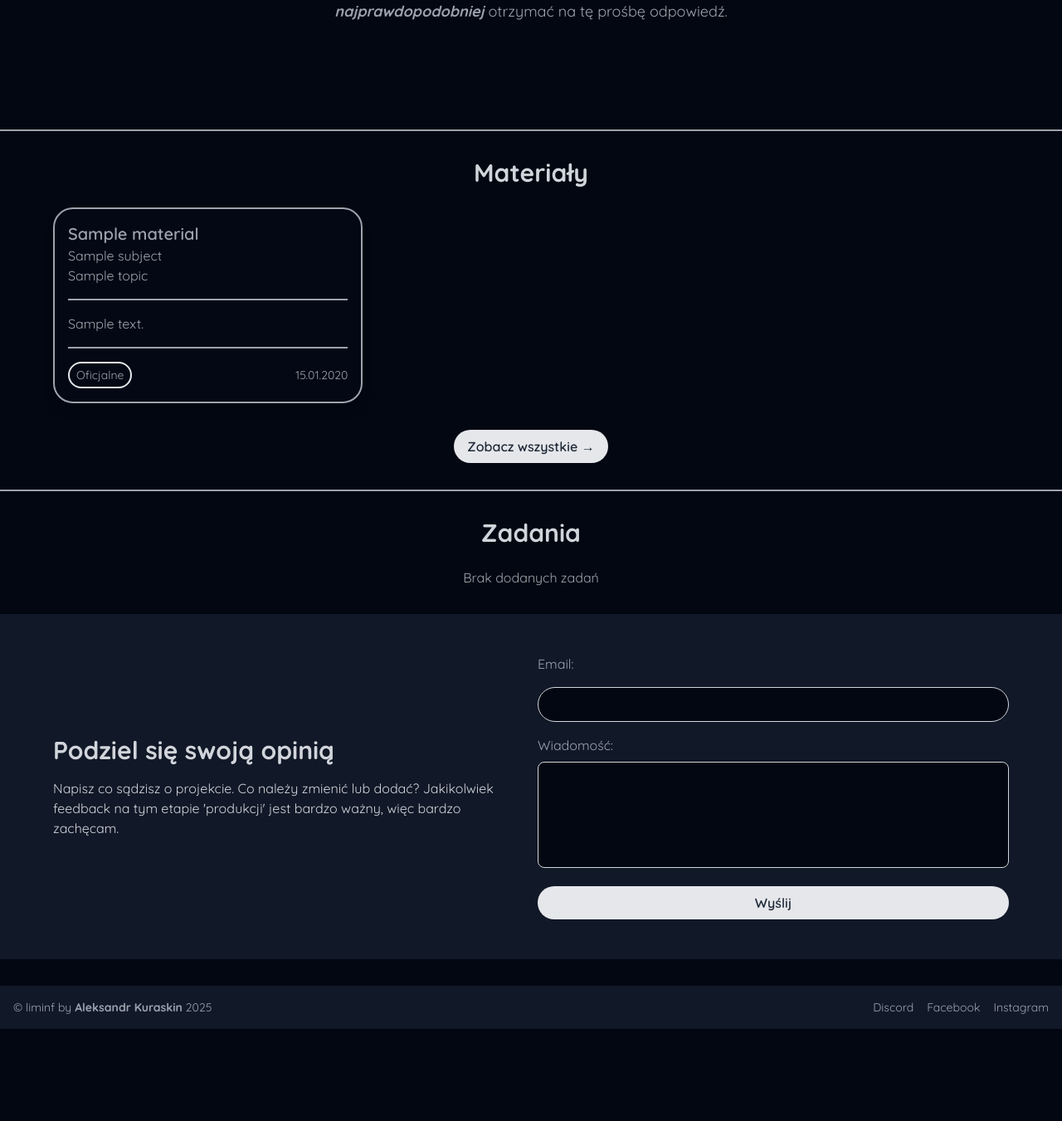
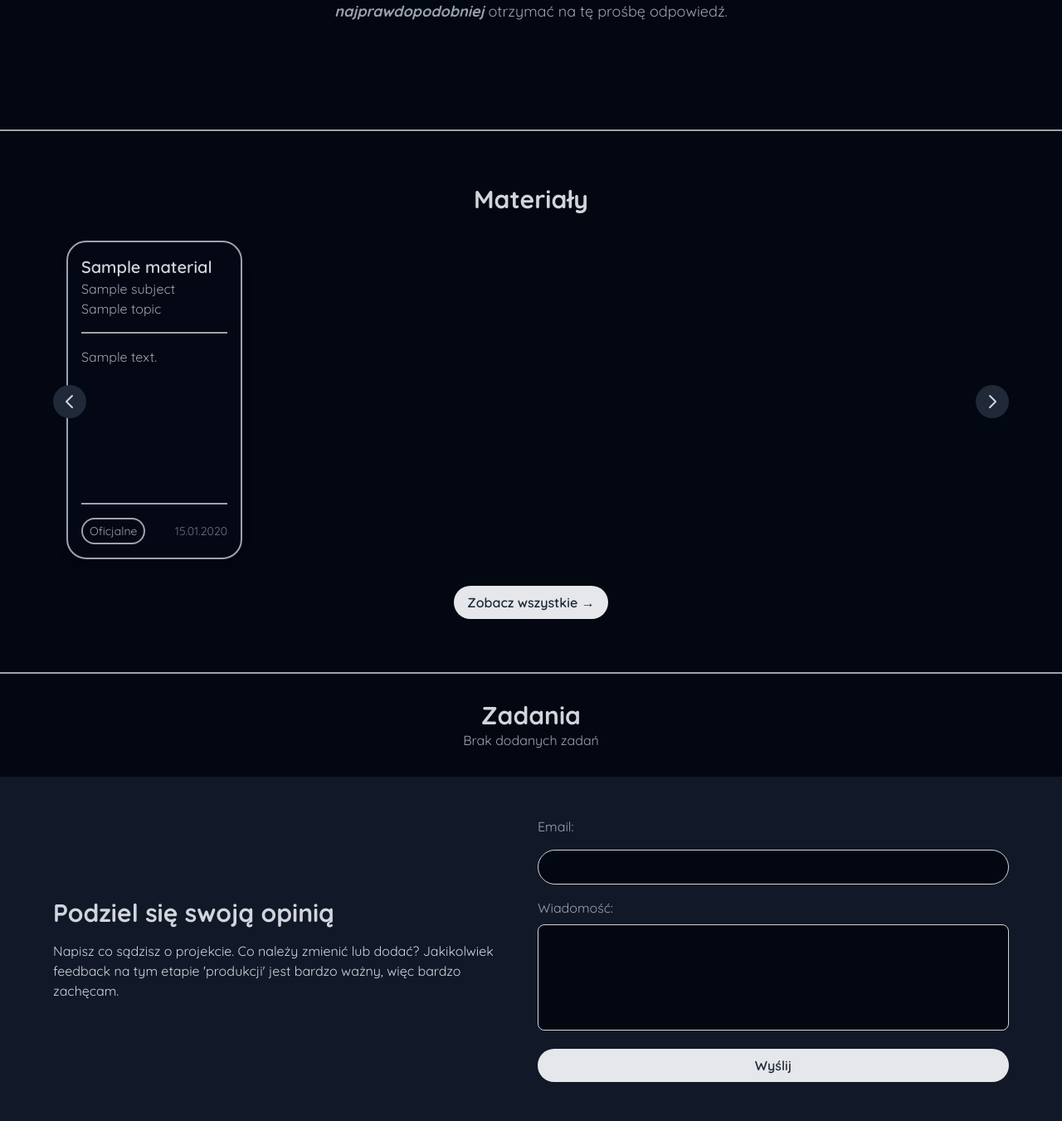
Before and after one commit to FunTomDev/liminf, a Django app: page / in a window 1280 px wide. Shown: the part 470-1821 px from the top of the page at 83% size. Before the commit the page ends 1710 px from the top, so only its background shows below. Run offline with Django 5.2, Linux system fonts and the light colour scheme; tables that the repository leaves empty hold one stand-in row (values such as "Sample post"); some libraries are stand-ins or nearby versions.

Commit message:
Adding updated files

```diff
--- a/app/materials/models.py
+++ b/app/materials/models.py
@@ -35,7 +35,12 @@ class Topic(models.Model):
 
     subject = models.ForeignKey(Subject, on_delete=models.CASCADE, related_name='topics')
     name = models.CharField(max_length=255)
-    slug = models.SlugField(unique=True, blank=True)
+    slug = models.SlugField(blank=True)
+
+    class Meta:
+        constraints = [
+            models.UniqueConstraint(fields=['subject', 'slug'], name='unique_topic_slug_per_subject')
+        ]
 
     def save(self, *args, **kwargs):
         if not self.slug:
@@ -48,7 +53,7 @@ class Material(models.Model):
     MATERIAL_TYPES = [
         ('official', "Oficjalne"),
         ('student_notes', "Notatki"),
-        ('mathpro', "Tłumaczenia MathPro"),
+        ('mathpro', "MathPro"),
     ]
 
     # Relations and metadata
--- a/app/pages/views.py
+++ b/app/pages/views.py
@@ -7,7 +7,7 @@ from materials.models import Material
 # Create your views here.
 def index(request):
     """Displays main page"""
-    recent_materials = Material.objects.order_by('-uploaded_at')[:5]  # Fetch 5 latest materials
+    recent_materials = Material.objects.order_by('-uploaded_at')[:10]  # Fetch 5 latest materials
 
     context = {
         'recent_materials': recent_materials
--- a/app/templates/base.html
+++ b/app/templates/base.html
@@ -20,5 +20,6 @@
 		{% include 'footer.html' %}
 	</body>
 	<script src="{% static 'js/scripts.js' %}"></script>
+	<script src="{% static 'js/carousel.js' %}"></script>
 	<script id="MathJax-script" async src="https://cdn.jsdelivr.net/npm/mathjax@3/es5/tex-mml-chtml.js"></script>
 </html>
--- a/app/templates/materials/materials.html
+++ b/app/templates/materials/materials.html
@@ -76,7 +76,7 @@
 						<label class="flex items-center gap-2 cursor-pointer select-none group">
 							<input type="checkbox" class="hidden peer material-type-checkbox" data-type="orange" />
 							<span class="w-4 h-4 rounded-full border-2 border-orange-400 inline-block relative transition-colors group-hover:border-orange-300 peer-checked:bg-orange-400 peer-checked:border-orange-400"></span>
-							<span class="text-gray-400 transition-colors group-hover:text-orange-600 peer-checked:text-orange-300">Notatki studentów</span>
+							<span class="text-gray-400 transition-colors group-hover:text-orange-500 peer-checked:text-orange-400">Notatki studentów</span>
 						</label>
 					</li>
 
--- a/app/templates/pages/index.html
+++ b/app/templates/pages/index.html
@@ -10,16 +10,16 @@
 </section>
 <hr class="divider" />
 <section class="materials-section py-8 px-8 md:px-16">
-	<div>
-		<h2 class="text-3xl font-bold text-gray-300 text-center mb-6">Materiały</h2>
+	<div class="carousel-container">
+		<h2 class="text-3xl font-bold text-gray-300 text-center">Materiały</h2>
 		{% if recent_materials %}
-		<div class="flex flex-col items-center gap-8">
-			<div class="materials-grid w-full grid grid-cols-1 sm:grid-cols-2 md:grid-cols-3 gap-4">
-				{% for material in recent_materials %}
+		<div class="carousel-track" id="carousel-track">
+			{% for material in recent_materials %}
+			<div class="carousel-item">
 				<a href="{% url 'materials:details' material.topic.subject.slug material.topic.slug material.id %}" class="block max-w-96">
 					<div class="{{ material.get_border_style }} tilt-container" onmousemove="updateTilt(event)">
 						<div class="basic-data">
-							<h3 class="text-xl font-semibold">{{ material.title }}</h3>
+							<h3 class="header text-xl font-semibold">{{ material.title }}</h3>
 							<p class="">{{ material.topic.subject }}</p>
 							<p class="">{{ material.topic.name }}</p>
 						</div>
@@ -29,25 +29,38 @@
 						</div>
 						<hr class="divider" />
 						<div class="additional-data flex justify-between items-center">
-							<span class="text-sm border-2 py-1 px-2 rounded-full">{{ material.get_type_display }}</span>
-							<span class="text-sm">{{ material.uploaded_at|date:'d.m.Y' }}</span>
+							<span class="material-type">{{ material.get_type_display }}</span>
+							<span class="upload-date">{{ material.uploaded_at|date:'d.m.Y' }}</span>
 						</div>
 					</div>
 				</a>
-				{% endfor %}
 			</div>
-			<div class="flex justify-center">
-				<a href="{% url 'materials:materials-list' %}" class="btn-primary">Zobacz wszystkie &#8594;</a>
-			</div>
+			{% endfor %}
 		</div>
 		{% else %}
 		<p class="text-gray-400 text-center">Brak dodanych materiałów</p>
 		{% endif %}
+		<!-- Navigation Arrows -->
+		<button class="carousel-arrow carousel-prev left-0">
+			<svg xmlns="http://www.w3.org/2000/svg" class="h-6 w-6" fill="none" viewBox="0 0 24 24" stroke="currentColor">
+				<path stroke-linecap="round" stroke-linejoin="round" stroke-width="2" d="M15 19l-7-7 7-7" />
+			</svg>
+		</button>
+
+		<button class="carousel-arrow carousel-next right-0">
+			<svg xmlns="http://www.w3.org/2000/svg" class="h-6 w-6" fill="none" viewBox="0 0 24 24" stroke="currentColor">
+				<path stroke-linecap="round" stroke-linejoin="round" stroke-width="2" d="M9 5l7 7-7 7" />
+			</svg>
+		</button>
+
+		<div class="flex justify-center">
+			<a href="{% url 'materials:materials-list' %}" class="btn-primary">Zobacz wszystkie &#8594;</a>
+		</div>
 	</div>
 </section>
 <hr class="divider" />
 <section class="problems-section py-8 px-8 md:px-16">
-	<h2 class="text-3xl font-bold text-gray-300 text-center mb-6">Zadania</h2>
+	<h2 class="text-3xl font-bold text-gray-300 text-center">Zadania</h2>
 	{% if recent_problems %}
 	<div class="flex flex-col items-center gap-8">
 		<div class="problems-grid w-full grid grid-cols-1 sm:grid-cols-2 md:grid-cols-3 gap-4">
--- a/app/theme/static/css/dist/styles.css
+++ b/app/theme/static/css/dist/styles.css
@@ -1185,9 +1185,80 @@ input[type="text"]:focus,
   padding: 1rem;
 }
 
+.carousel-container {
+  position: relative;
+  margin-left: auto;
+  margin-right: auto;
+  display: flex;
+  width: 100%;
+  max-width: 2000px;
+  flex-direction: column;
+  align-items: center;
+  gap: 2rem;
+  overflow: hidden;
+  padding-top: 2rem;
+  padding-bottom: 2rem;
+  padding-left: 1rem;
+  padding-right: 1rem;
+}
+
+.carousel-track {
+  display: grid;
+  width: 100%;
+  grid-auto-columns: calc((100% / 5) - 12px);
+  grid-auto-flow: column;
+  place-items: center;
+  gap: 1rem;
+  transition-property: transform;
+  transition-duration: 300ms;
+  transition-timing-function: cubic-bezier(0.4, 0, 0.2, 1);
+}
+
+.carousel-item {
+  width: 100%;
+}
+
+.carousel-arrow {
+  position: absolute;
+  top: 50%;
+  display: flex;
+  height: 2.5rem;
+  width: 2.5rem;
+  --tw-translate-y: -50%;
+  transform: translate(var(--tw-translate-x), var(--tw-translate-y)) rotate(var(--tw-rotate)) skewX(var(--tw-skew-x)) skewY(var(--tw-skew-y)) scaleX(var(--tw-scale-x)) scaleY(var(--tw-scale-y));
+  align-items: center;
+  justify-content: center;
+  border-radius: 9999px;
+  --tw-bg-opacity: 1;
+  background-color: rgb(31 41 55 / var(--tw-bg-opacity, 1));
+  --tw-text-opacity: 1;
+  color: rgb(209 213 219 / var(--tw-text-opacity, 1));
+}
+
+.carousel-arrow:hover {
+  --tw-bg-opacity: 1;
+  background-color: rgb(55 65 81 / var(--tw-bg-opacity, 1));
+}
+
+.carousel-arrow:focus {
+  outline: 2px solid transparent;
+  outline-offset: 2px;
+}
+
+.materials-list {
+  display: grid;
+  width: 100%;
+  grid-auto-flow: row;
+  grid-template-columns: repeat(auto-fill,minmax(350px,1fr));
+  align-items: flex-start;
+  gap: 1rem;
+}
+
 .material-item__gray {
   display: flex;
   height: 100%;
+  min-height: 24rem;
+  min-width: 100%;
   max-width: 24rem;
   cursor: pointer;
   flex-direction: column;
@@ -1335,6 +1410,22 @@ input[type="text"]:focus,
   color: rgb(132 204 22 / var(--tw-text-opacity, 1));
 }
 
+.material-type {
+  border-radius: 9999px;
+  border-width: 2px;
+  padding-top: 0.25rem;
+  padding-bottom: 0.25rem;
+  padding-left: 0.5rem;
+  padding-right: 0.5rem;
+  font-size: 0.875rem;
+  line-height: 1.25rem;
+}
+
+.upload-date {
+  font-size: 0.875rem;
+  line-height: 1.25rem;
+}
+
 .tilt-container {
   transition: transform 0.1s ease-out;
 }
@@ -1359,6 +1450,14 @@ input[type="text"]:focus,
 
 .relative {
   position: relative;
+}
+
+.left-0 {
+  left: 0px;
+}
+
+.right-0 {
+  right: 0px;
 }
 
 .z-10 {
@@ -1442,6 +1541,10 @@ input[type="text"]:focus,
   height: 1rem;
 }
 
+.h-6 {
+  height: 1.5rem;
+}
+
 .h-full {
   height: 100%;
 }
@@ -1459,16 +1562,16 @@ input[type="text"]:focus,
   max-height: min-content;
 }
 
-.min-h-96 {
-  min-height: 24rem;
-}
-
 .w-1\/3 {
   width: 33.333333%;
 }
 
 .w-4 {
   width: 1rem;
+}
+
+.w-6 {
+  width: 1.5rem;
 }
 
 .w-80 {
@@ -1742,11 +1837,6 @@ input[type="text"]:focus,
 .px-8 {
   padding-left: 2rem;
   padding-right: 2rem;
-}
-
-.py-1 {
-  padding-top: 0.25rem;
-  padding-bottom: 0.25rem;
 }
 
 .py-10 {
```
Also changed, not shown: other parts of app/theme/static/css/dist/styles.css (+13 -17 lines), app/materials/tests.py (+9 -9 lines), app/templates/partials/materials_list.html (+4 -4 lines), app/theme/static_src/src/styles.css (+30 -4 lines), app/materials/migrations/0002_alter_topic_slug_topic_unique_topic_slug_per_subject.py (added), app/materials/migrations/0003_alter_material_type.py (added), app/static/js/carousel.js (added).
